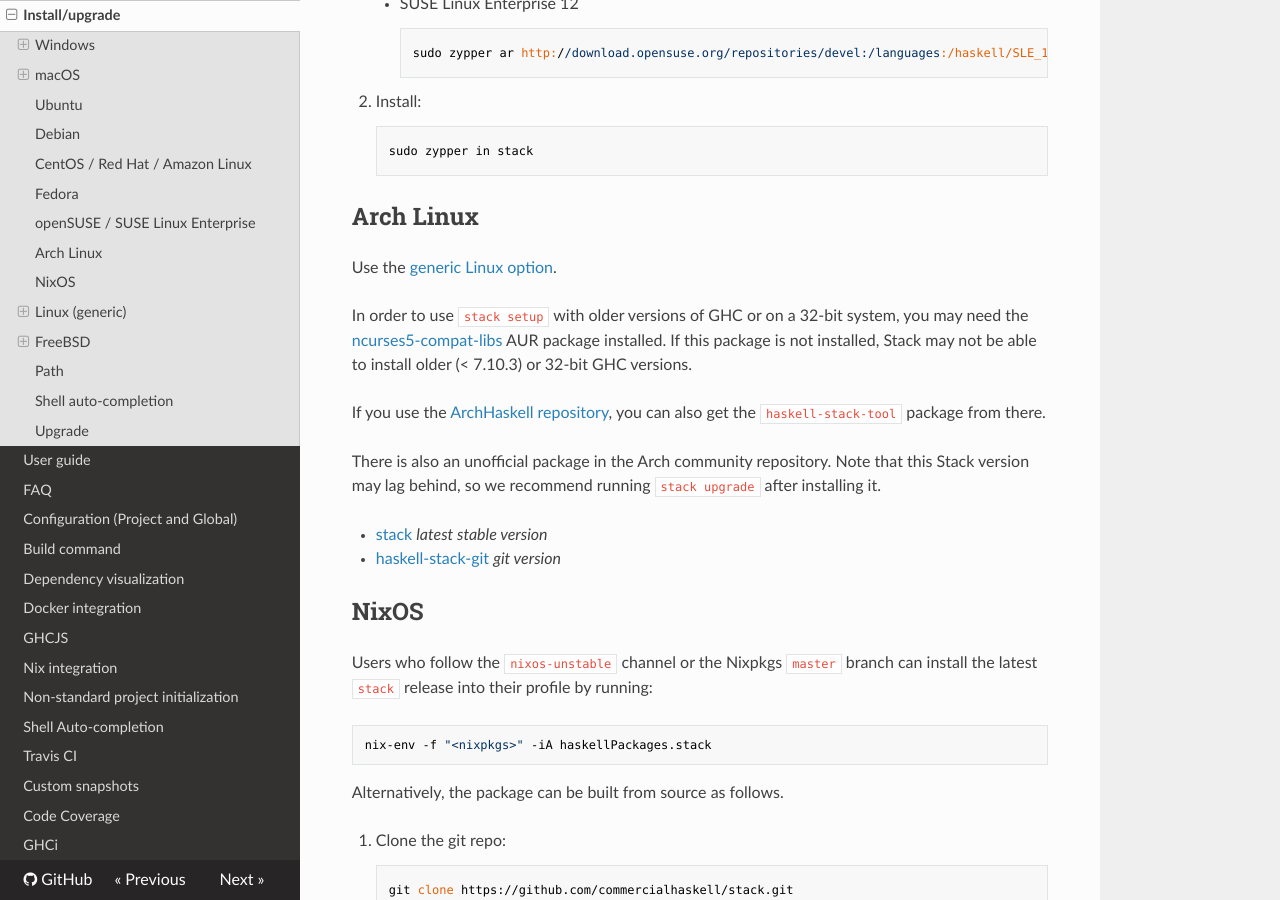
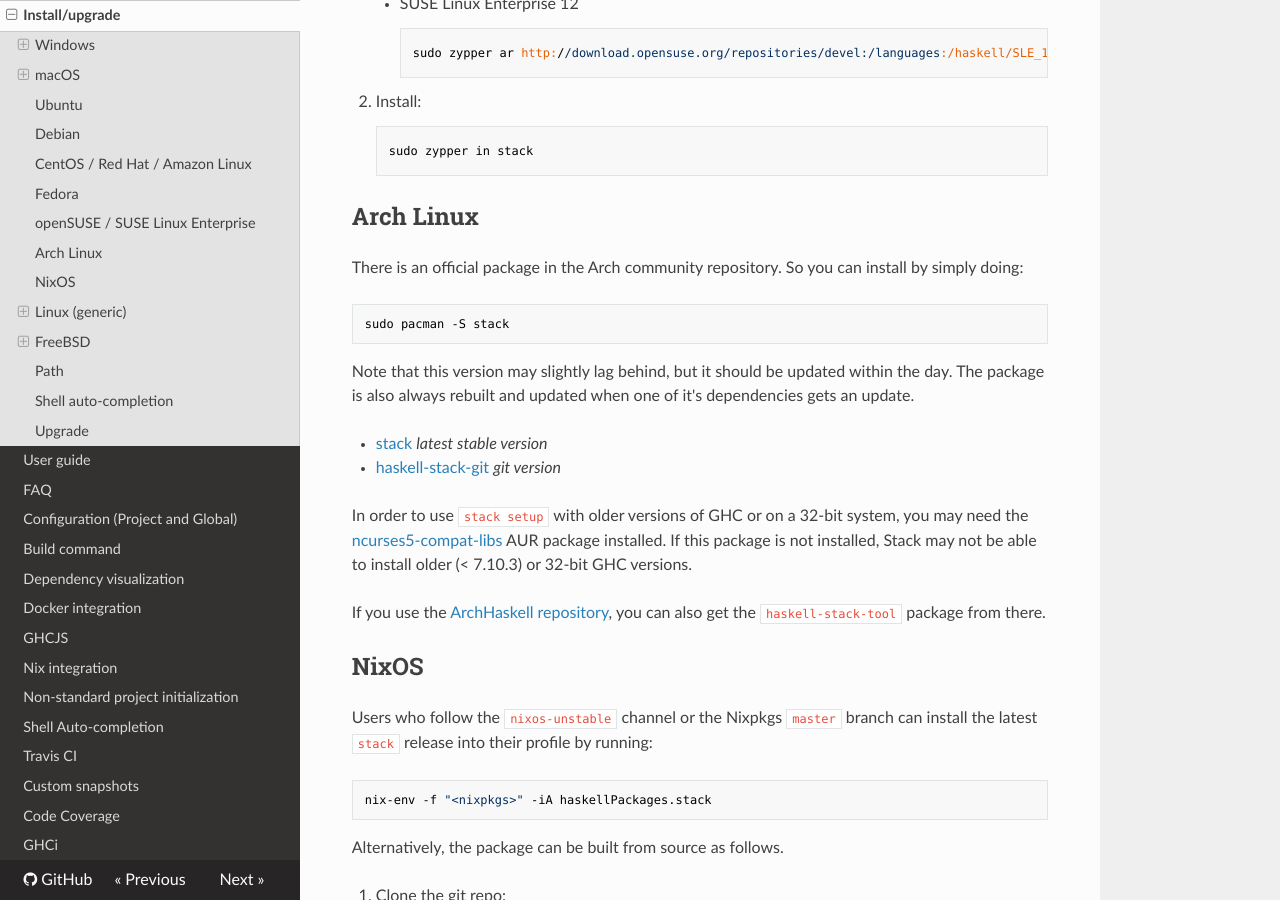
Before and after one commit to commercialhaskell/stack, an MkDocs documentation site: the page built from doc/install_and_upgrade.md, in a window 1280 px wide and 900 px high, scrolled down 3609 px. Built offline with MkDocs 1.6.1, drawn with Linux system fonts in a browser that asks for light colours; nearby versions of some CDN libraries; old or Windows-style settings are respelled for this version of MkDocs.

Commit message:
update archlinux installation docs

```diff
--- a/doc/install_and_upgrade.md
+++ b/doc/install_and_upgrade.md
@@ -177,7 +177,17 @@
 
 ## Arch Linux
 
-Use the [generic Linux option](#linux).
+There is an official package in the Arch community repository. So you can
+install by simply doing:
+
+    sudo pacman -S stack
+
+Note that this version may slightly lag behind, but it should be updated within
+the day. The package is also always rebuilt and updated when one of it's
+dependencies gets an update.
+
+  - [stack](https://www.archlinux.org/packages/community/x86_64/stack/) _latest stable version_
+  - [haskell-stack-git](https://aur.archlinux.org/packages/haskell-stack-git/) _git version_
 
 In order to use `stack setup` with older versions of GHC or on a 32-bit system,
 you may need the
@@ -188,13 +198,6 @@
 If you use the
 [ArchHaskell repository](https://wiki.archlinux.org/index.php/ArchHaskell), you
 can also get the `haskell-stack-tool` package from there.
-
-There is also an unofficial package in the Arch community repository.  Note that this Stack
-version may lag behind, so we recommend running `stack upgrade` after installing
-it.
-
-  - [stack](https://www.archlinux.org/packages/community/x86_64/stack/) _latest stable version_
-  - [haskell-stack-git](https://aur.archlinux.org/packages/haskell-stack-git/) _git version_
 
 ## NixOS
 
```
